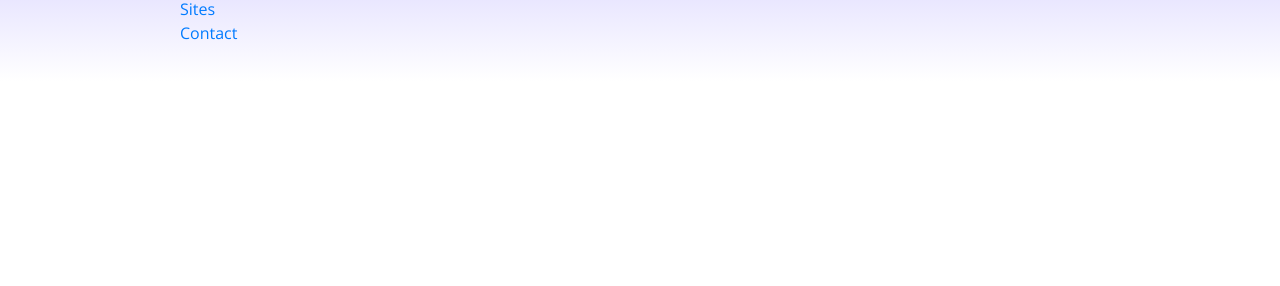
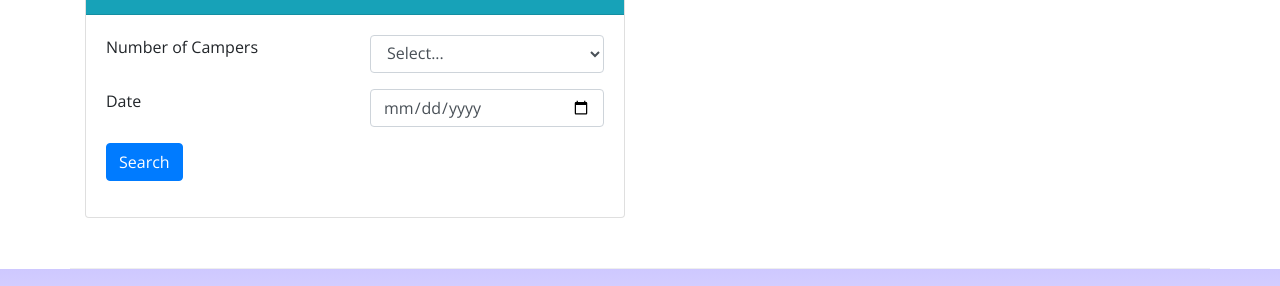
Before and after one commit to RameloMunoz/nucampsite, a website: page index.html in a window 1280 px wide. Shown: the part 1256-1542 px from the top of the page. Before the commit the page ends 1337 px from the top, so only its background shows below. Drawn offline with nearby package versions, Linux system fonts and the light colour scheme.

Commit message:
more changes for Week 2 Assgn

```diff
--- a/index.html
+++ b/index.html
@@ -31,6 +31,9 @@
                 <div class="col">
                     <h1>NuCamp</h1>
                     <h2>a better way to camp</h2>
+                </div>
+                <div class="col col-xl-2 col-md-4 mt-4">
+                    <a href="#reserveForm" class="btn btn-info btn-lg text-nowrap">Reserve Campsite</a>
                 </div>
             </div>
         </div>
@@ -102,6 +105,58 @@
                 </div>
             </div>
         </div>
+
+
+        <div class = "row row-content">
+            <div class="col-sm-6 max-auto">
+                <div class="card">
+                    <div class="card-header bg-info text-white">
+                        <h3>Reserve a Campsite</h3>
+                    </div>
+                    <div class="card-body">
+                        <form id="reserveForm">
+                            <div class = "row form-group">
+                                <label for="" class=col-sm-6> Number of Campers</label>
+                                <div class = "col">
+                                    <select class="form-control" name="numCampers" id="numCampers">
+                                        <option selected>Select...</option>
+                                        <option value="1">One</option>
+                                        <option value="2">Two</option>
+                                        <option value="3">Three</option>
+                                        <option value="4">Four</option>
+                                        <option value="5">Five</option>
+                                        <option value="6">Six</option>
+                                    </select>
+
+                                </div>
+
+                            </div>
+                            <div class = "row form-group">
+                                <label for="" class="col"> Date</label>
+                                <div class = "col">
+                                    <input type="date" class="form-control" id="date" name="date">
+                                </div>
+
+                            </div>
+
+                            <div class="form-group row">
+                                <div class="col">
+                                    <button type="submit" class="btn btn-primary">Search</button>
+                                </div>
+                            </div>
+
+                        </form>
+
+                    </div>
+
+                </div>
+
+            </div>
+
+        </div>
+
+
+
     </div>
 
     <footer class="site-footer">
```
